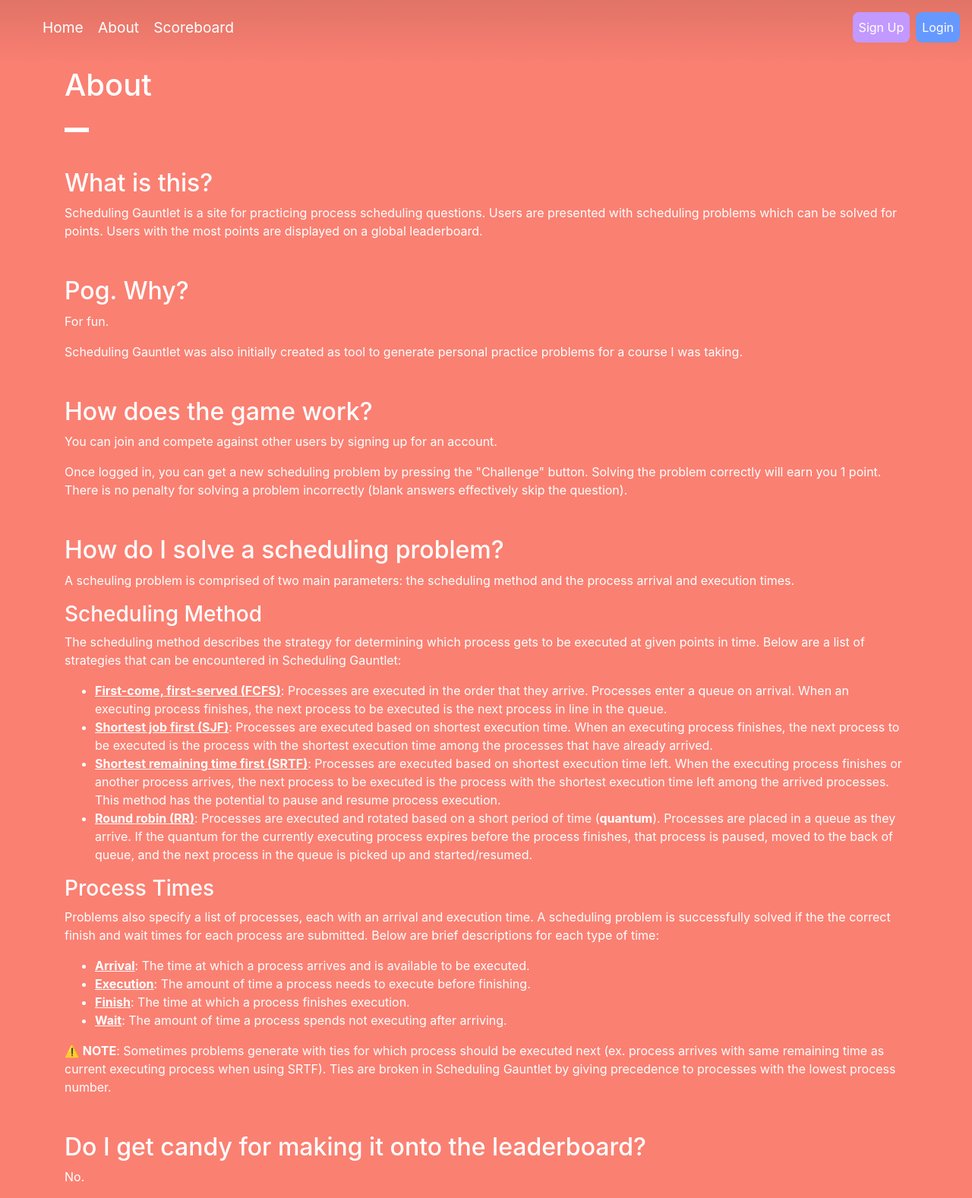
After one commit to jasmaa/scheduling-gauntlet, a Flask app: template templates/about.html in a window 1280 px wide. The commit adds this page. Shown: the whole page at 76% size. Run offline with Flask 2, Linux system fonts and the light colour scheme; the template is opened without the code that fills it, so the values that code supplies are empty; some libraries are stand-ins or nearby versions.

Commit message:
Rename app and add about page

```diff
--- a/static/css/style.css
+++ b/static/css/style.css
@@ -123,3 +123,9 @@ form {
     padding: 0.3em;
     border-radius: 0.5em;
 }
+
+.sg-divider {
+    width: 2em;
+    border: 0.2em solid white;
+    margin: 2em 0em 2em 0em;
+}
--- /dev/null
+++ b/templates/about.html
@@ -0,0 +1,113 @@
+{% extends "base.html" %}
+
+{% block title %}About{% endblock %}
+
+{% block content %}
+<div class="container">
+    <div class="sg-primary-panel">
+        <h1>About</h1>
+        <div class="sg-divider"></div>
+
+        <h2 class="mt-5">What is this?</h2>
+        <p>
+            Scheduling Gauntlet is a site for practicing process scheduling questions. Users are presented
+            with scheduling problems which can be solved for points. Users with the most points are displayed
+            on a global leaderboard.
+        </p>
+
+        <h2 class="mt-5">Pog. Why?</h2>
+        <p>
+            For fun.
+        </p>
+        <p>
+            Scheduling Gauntlet was also initially created as tool to
+            generate personal practice problems for a course I was taking.
+        </p>
+
+        <h2 class="mt-5">How does the game work?</h2>
+        <p>
+            You can join and compete against other users by signing up for an account.
+        </p>
+        <p>
+            Once logged in, you can get a new scheduling problem by pressing the "Challenge" button.
+            Solving the problem correctly will earn you 1 point.
+            There is no penalty for solving a problem incorrectly (blank answers
+            effectively skip the question).
+        </p>
+
+        <h2 class="mt-5">How do I solve a scheduling problem?</h2>
+        <p>
+            A scheuling problem is comprised of two main parameters: the scheduling method and
+            the process arrival and execution times.
+        </p>
+
+        <h3>Scheduling Method</h3>
+        <p>
+            The scheduling method describes the strategy for determining which process gets to be executed
+            at given points in time. Below are a list of strategies that can be encountered in Scheduling Gauntlet:
+        </p>
+        <ul>
+            <li>
+                <strong><u>First-come, first-served (FCFS)</u></strong>:
+                Processes are executed in the order that they arrive. Processes enter a queue
+                on arrival. When an executing process finishes, the next process to be executed is the next process in
+                line in the queue.
+            </li>
+            <li>
+                <strong><u>Shortest job first (SJF)</u></strong>:
+                Processes are executed based on shortest execution time. When an executing process finishes, the next
+                process to be executed is the process with the shortest execution time among the processes that have
+                already arrived.
+            </li>
+            <li>
+                <strong><u>Shortest remaining time first (SRTF)</u></strong>:
+                Processes are executed based on shortest execution time left. When the executing process finishes or
+                another process arrives, the next process to be executed is the process with the shortest execution time
+                left among the arrived processes. This method has the potential to pause and resume process execution.
+            </li>
+            <li>
+                <strong><u>Round robin (RR)</u></strong>:
+                Processes are executed and rotated based on a short period of time (<strong>quantum</strong>).
+                Processes are placed in a queue as they arrive. If the quantum for the currently executing process
+                expires
+                before the process finishes, that process is paused, moved to the back of queue, and the next process in
+                the queue
+                is picked up and started/resumed.
+            </li>
+        </ul>
+
+        <h3>Process Times</h3>
+        <p>
+            Problems also specify a list of processes, each with an arrival and execution time. A scheduling problem
+            is successfully solved if the the correct finish and wait times for each process are submitted.
+            Below are brief descriptions for each type of time:
+        </p>
+        <ul>
+            <li>
+                <strong><u>Arrival</u></strong>: The time at which a process arrives and is available to be executed.
+            </li>
+            <li>
+                <strong><u>Execution</u></strong>: The amount of time a process needs to execute before finishing.
+            </li>
+            <li>
+                <strong><u>Finish</u></strong>: The time at which a process finishes execution.
+            </li>
+            <li>
+                <strong><u>Wait</u></strong>: The amount of time a process spends not executing after arriving.
+            </li>
+        </ul>
+
+        <span>
+            <strong>⚠️ NOTE</strong>:
+            Sometimes problems generate with ties for which process should be executed next (ex. process arrives with
+            same remaining time as current executing process when using SRTF). Ties are broken in Scheduling Gauntlet by
+            giving precedence to processes with the lowest process number.
+        </span>
+
+        <h2 class="mt-5">Do I get candy for making it onto the leaderboard?</h2>
+        <p>
+            No.
+        </p>
+    </div>
+</div>
+{% endblock %}
--- a/templates/base.html
+++ b/templates/base.html
@@ -1,7 +1,7 @@
 <html>
 
 <head>
-  <title>{% block title %}{% endblock %} - Process Scheduling Racer</title>
+  <title>{% block title %}{% endblock %} - Scheduling Gauntlet</title>
   <meta name="viewport" content="width=device-width, initial-scale=1.0">
   <script src="{{ url_for('static', filename='js/jquery-3.6.0.min.js') }}"></script>
   <script src="{{ url_for('static', filename='js/bootstrap.min.js') }}"></script>
--- a/templates/includes/navbar.html
+++ b/templates/includes/navbar.html
@@ -5,7 +5,7 @@
       <a class="sg-nav-link" href="/">Home</a>
     </li>
     <li class="sg-nav-item">
-      <a class="sg-nav-link" href="#">About</a>
+      <a class="sg-nav-link" href="/about">About</a>
     </li>
     <li class="sg-nav-item">
       <a class="sg-nav-link" href="/scoreboard">Scoreboard</a>
--- a/templates/scoreboard.html
+++ b/templates/scoreboard.html
@@ -4,6 +4,9 @@
 
 {% block content %}
 <div class="container">
+    <div class="sg-primary-panel">
+        <h1 class="mb-5">Scoreboard</h1>
+
         <div class="sg-card p-4 m-4">
             <table class="table" style="color: white;">
                 <tr>
@@ -22,4 +25,5 @@
             </table>
         </div>
     </div>
+</div>
 {% endblock %}
```
Also changed, not shown: routes/__init__.py (+12 -1 lines), README.md. Lines whose indentation alone changed are shown as unchanged.
